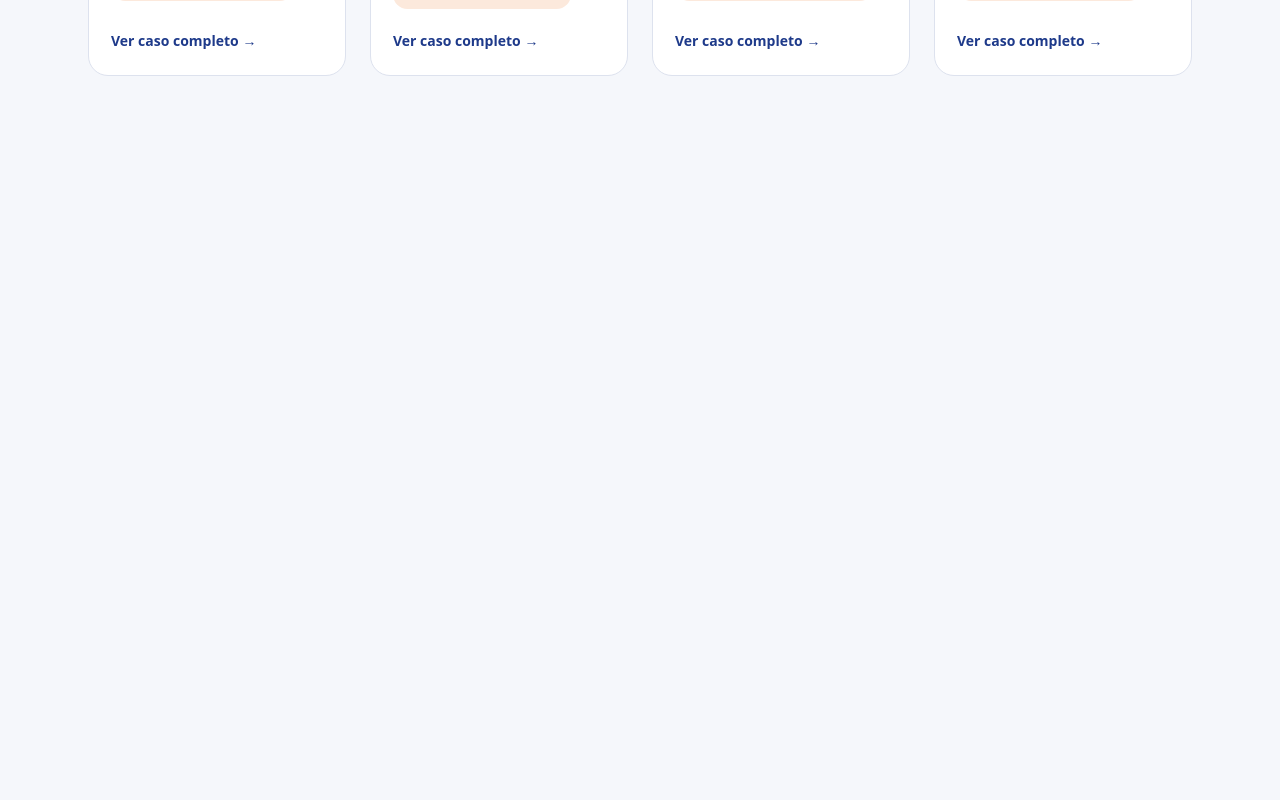
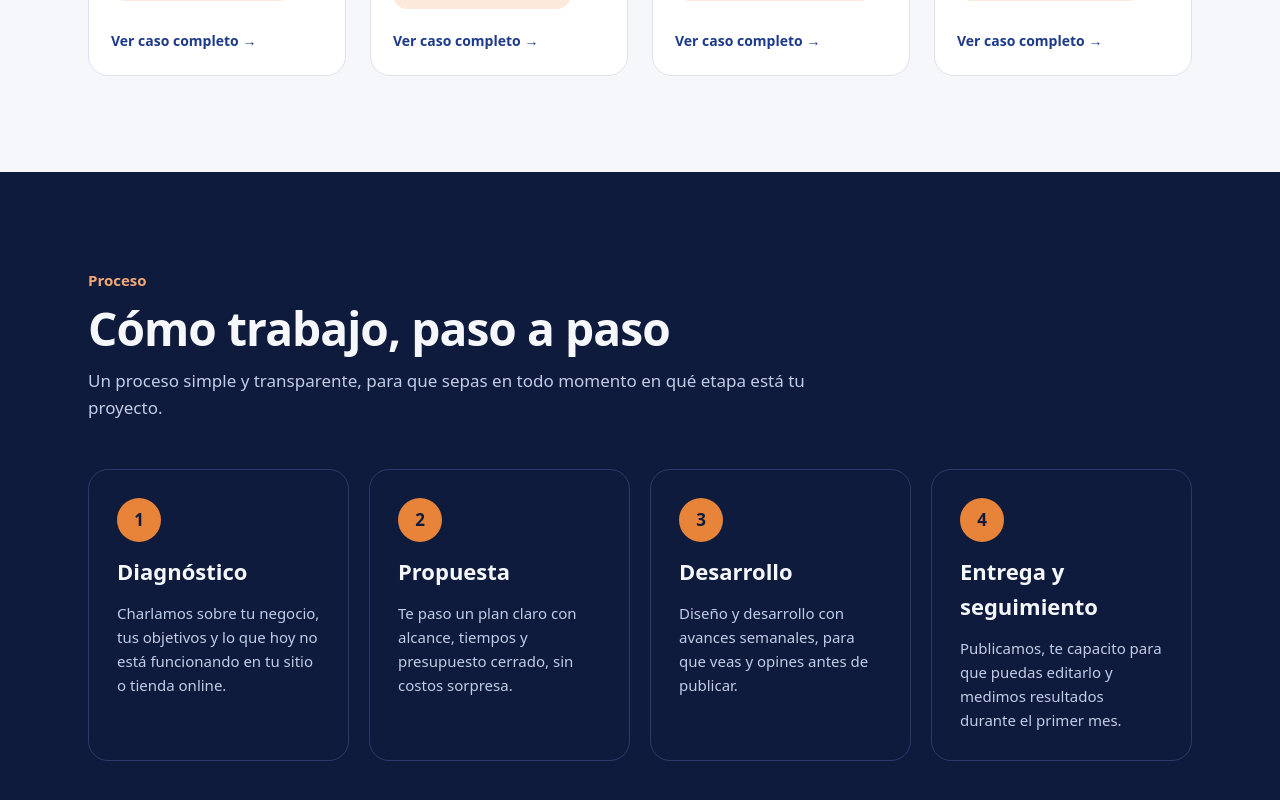
Before and after one commit to danielcantor/danielcantor.github.io, a React (Vite) app: page / in a window 1280 px wide. Shown: the part 2600-3400 px from the top of the page. Before the commit the page ends 2772 px from the top, so only its background shows below. Built offline with nearby package versions, Linux system fonts and the light colour scheme.

Commit message:
Sección de proceso con componente de paso reutilizable
Cuatro pasos (diagnóstico, propuesta, desarrollo, entrega y seguimiento) leídos de src/data/proceso.js y armados con ProcesoPaso, que sirve sobre fondo claro u oscuro.

Co-Authored-By: Claude Opus 5.5 <noreply@anthropic.com>

```diff
--- /dev/null
+++ b/src/components/Proceso.jsx
@@ -0,0 +1,29 @@
+import { proceso } from '../data/proceso.js'
+import SectionHeading from './SectionHeading.jsx'
+import ProcesoPaso from './ProcesoPaso.jsx'
+import Reveal from './Reveal.jsx'
+
+export default function Proceso() {
+  return (
+    <section id="proceso" aria-labelledby="proceso-titulo" className="bg-ink text-surface">
+      <div className="mx-auto flex max-w-6xl flex-col gap-12 px-6 py-20 lg:py-24">
+        <Reveal>
+          <SectionHeading
+            id="proceso-titulo"
+            eyebrow="Proceso"
+            title="Cómo trabajo, paso a paso"
+            intro="Un proceso simple y transparente, para que sepas en todo momento en qué etapa está tu proyecto."
+            dark
+          />
+        </Reveal>
+        <ol className="grid gap-5 sm:grid-cols-2 lg:grid-cols-4">
+          {proceso.map((paso, i) => (
+            <Reveal as="li" key={paso.titulo} delay={i * 100}>
+              <ProcesoPaso numero={i + 1} titulo={paso.titulo} descripcion={paso.descripcion} />
+            </Reveal>
+          ))}
+        </ol>
+      </div>
+    </section>
+  )
+}
--- /dev/null
+++ b/src/components/ProcesoPaso.jsx
@@ -0,0 +1,23 @@
+// Paso numerado reutilizable. `tono` define si va sobre fondo oscuro o claro.
+export default function ProcesoPaso({ numero, titulo, descripcion, tono = 'oscuro' }) {
+  const oscuro = tono === 'oscuro'
+  return (
+    <div
+      className={`flex h-full flex-col gap-3 rounded-[20px] border p-7 ${
+        oscuro ? 'border-night-line' : 'border-line bg-white'
+      }`}
+    >
+      <span
+        aria-hidden="true"
+        className="inline-flex size-11 items-center justify-center rounded-full bg-accent font-display font-extrabold text-ink"
+      >
+        {numero}
+      </span>
+      <h3 className="font-display text-[22px] font-bold">
+        <span className="sr-only">Paso {numero}: </span>
+        {titulo}
+      </h3>
+      <p className={`text-[15px] ${oscuro ? 'text-night-text' : 'text-muted'}`}>{descripcion}</p>
+    </div>
+  )
+}
--- /dev/null
+++ b/src/data/proceso.js
@@ -0,0 +1,18 @@
+export const proceso = [
+  {
+    titulo: 'Diagnóstico',
+    descripcion: 'Charlamos sobre tu negocio, tus objetivos y lo que hoy no está funcionando en tu sitio o tienda online.',
+  },
+  {
+    titulo: 'Propuesta',
+    descripcion: 'Te paso un plan claro con alcance, tiempos y presupuesto cerrado, sin costos sorpresa.',
+  },
+  {
+    titulo: 'Desarrollo',
+    descripcion: 'Diseño y desarrollo con avances semanales, para que veas y opines antes de publicar.',
+  },
+  {
+    titulo: 'Entrega y seguimiento',
+    descripcion: 'Publicamos, te capacito para que puedas editarlo y medimos resultados durante el primer mes.',
+  },
+]
--- a/src/pages/Home.jsx
+++ b/src/pages/Home.jsx
@@ -2,6 +2,7 @@ import Seo from '../components/Seo.jsx'
 import Hero from '../components/Hero.jsx'
 import Servicios from '../components/Servicios.jsx'
 import Trabajos from '../components/Trabajos.jsx'
+import Proceso from '../components/Proceso.jsx'
 import { professionalService } from '../data/schema.js'
 
 export default function Home() {
@@ -15,6 +16,7 @@ export default function Home() {
       <Hero />
       <Servicios />
       <Trabajos />
+      <Proceso />
     </>
   )
 }
```
